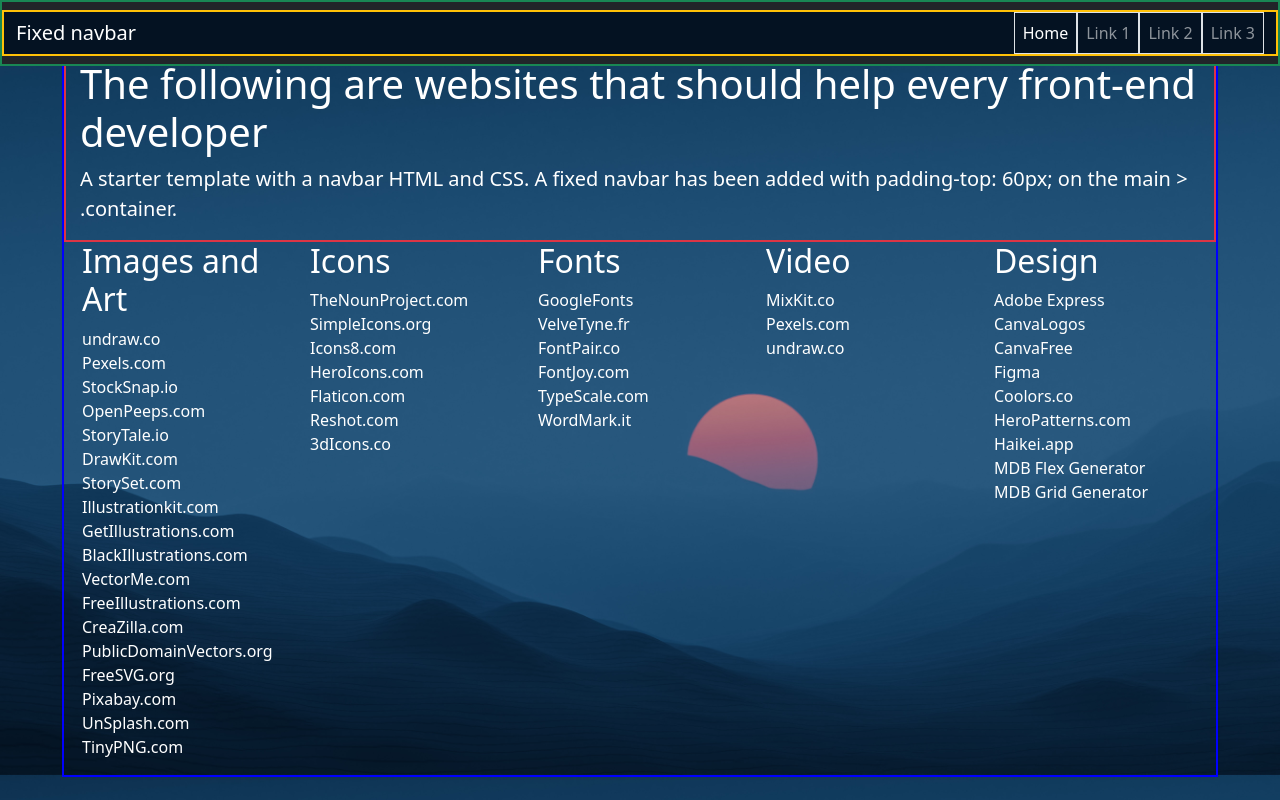
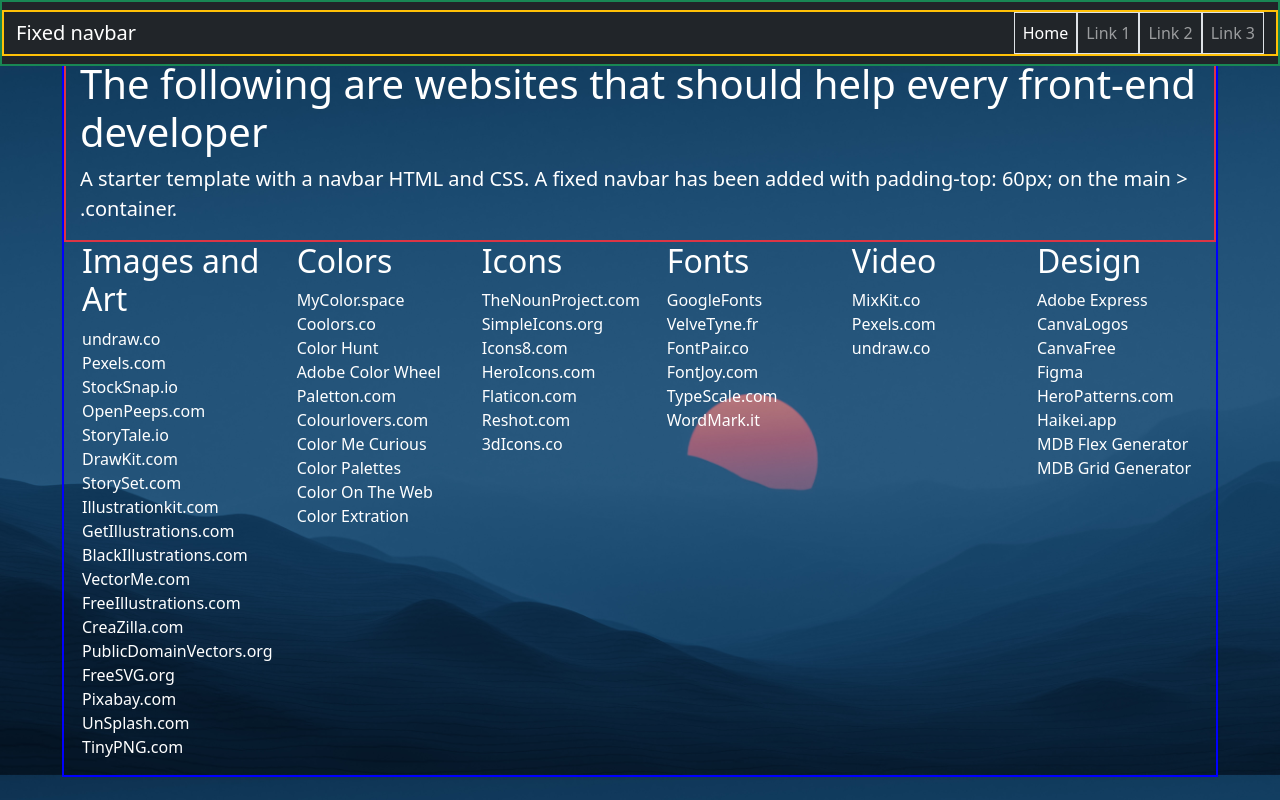
Before and after one commit to rayestrada2000/BecomeADeveloper, a plain HTML site: page index.html in a window 1280 px wide. Drawn offline with nearby package versions, Linux system fonts and the light colour scheme.

Commit message:
Ver 1.03 Added new sites

```diff
--- a/index.html
+++ b/index.html
@@ -14,15 +14,14 @@
   </head>
 
   <body>
-    <nav class="navbar navbar-expand-md navbar-dark fixed-top bg-dark border border-success border-2"
-      style="background-color: #041222;">
-      <div class="container-fluid border border-warning border-2" style="background-color: #041222;">
+    <nav class="navbar navbar-expand-md navbar-dark fixed-top bg-dark border border-success border-2">
+      <div class="container-fluid border border-warning border-2">
         <a class="navbar-brand" href="#">Fixed navbar</a>
         <button class="navbar-toggler" type="button" data-bs-toggle="collapse" data-bs-target="#navbarCollapse"
           aria-controls="navbarCollapse" aria-expanded="false" aria-label="Toggle navigation">
           <span class="navbar-toggler-icon"></span>
         </button>
-        <div class="collapse navbar-collapse" style="background-color: #041222;" id="navbarCollapse">
+        <div class="collapse navbar-collapse" id="navbarCollapse">
           <ul class="navbar-nav ms-auto mb-2 mb-md-0">
             <!-- ms-auto for moving links to right, me-auto for moving links to left -->
             <li class="nav-item">
@@ -114,6 +113,25 @@
           </ul>
 
           <ul class="col">
+            <h2>Colors</h2>
+            <li>
+              <a href="https://mycolor.space/" target="_blank">MyColor.space</a>
+            </li>
+            <li>
+              <a href="https://coolors.co/" target="_blank">Coolors.co</a>
+            </li>
+            <li><a href="https://colorhunt.co/" target="_blank">Color Hunt</a></li>
+            <li><a href="https://color.adobe.com/create/color-wheel" target="_blank">Adobe Color Wheel</a></li>
+            <li><a href="https://paletton.com/#uid=1000u0kllllaFw0g0qFqFg0w0aF" target="_blank">Paletton.com</a></li>
+            <li><a href="https://www.colourlovers.com/copaso" target="_blank">Colourlovers.com</a></li>
+            <li><a href="https://www.colourpod.com/" target="_blank">Color Me Curious</a></li>
+            <li><a href="https://colorpalettes.net/" target="_blank">Color Palettes</a></li>
+            <li><a href="http://www.colorsontheweb.com/Color-Tools/Color-Wizard#wizard" target="_blank">Color On The
+                Web</a></li>
+            <li><a href="https://labs.tineye.com/color/" target="_blank">Color Extration</a></li>
+          </ul>
+
+          <ul class="col">
             <h2>Icons</h2>
             <li>
               <a href="https://thenounproject.com/" target="_blank">TheNounProject.com</a>
@@ -184,9 +202,6 @@
               <a href="https://www.figma.com/?fuid=" target="_blank">Figma</a>
             </li>
             <li>
-              <a href="https://coolors.co/" target="_blank">Coolors.co</a>
-            </li>
-            <li>
               <a href="https://heropatterns.com/" target="_blank">HeroPatterns.com</a>
             </li>
             <li>
```
